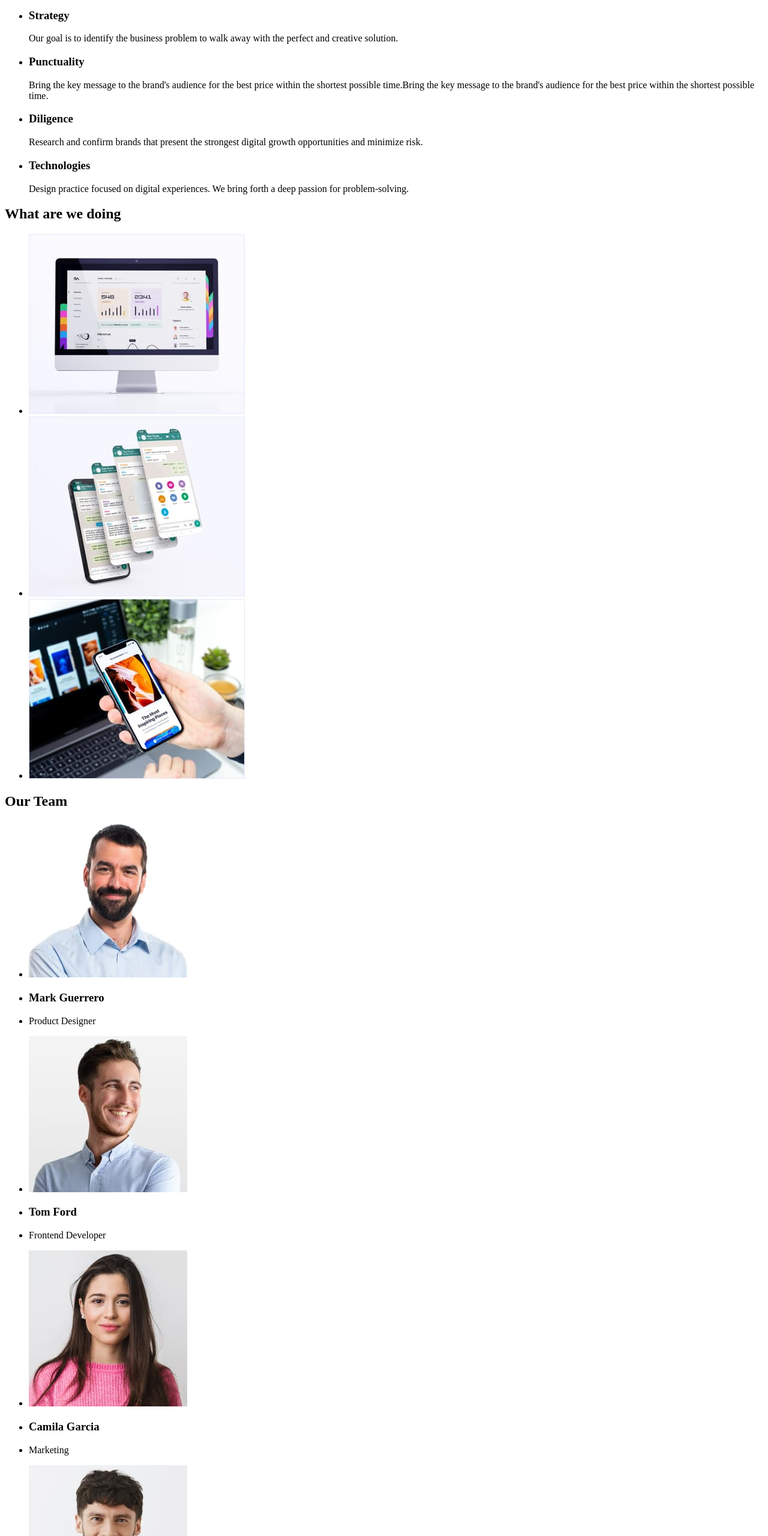
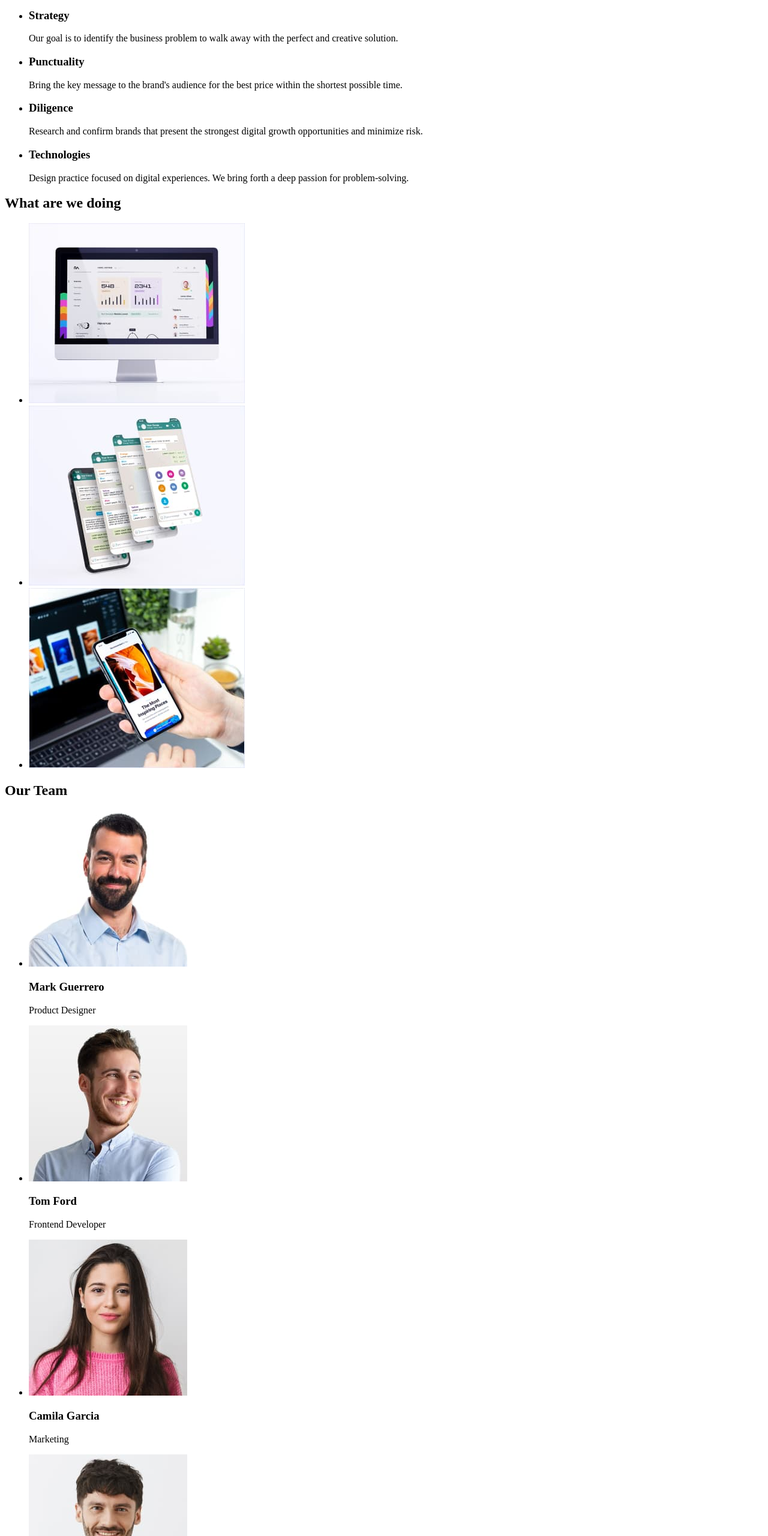
Before and after one commit to Sergii-Mykolayovych/goit-markup-hw-01, a plain HTML site: page index.html in a window 1280 px wide. Shown: the part 240-2800 px from the top of the page at 60% size. Drawn offline with Linux system fonts and the light colour scheme.

Commit message:
making changes 3

```diff
--- a/index.html
+++ b/index.html
@@ -8,8 +8,8 @@
   </head>
   <body>
     <header>
-      <a href="./index.html">WebStudio</a>
       <nav>
+        <a href="./index.html">WebStudio</a>
         <ul>
           <li><a href="">Studio</a></li>
           <li><a href="">Portfolio</a></li>
@@ -44,9 +44,7 @@
             <h3>Punctuality</h3>
             <p>
               Bring the key message to the brand's audience for the best price
-              within the shortest possible time.Bring the key message to the
-              brand's audience for the best price within the shortest possible
-              time.
+              within the shortest possible time.
             </p>
           </li>
 
@@ -94,11 +92,7 @@
               alt="Product Designer Mark Guerrero"
               width="264"
             />
-          </li>
-          <li>
             <h3>Mark Guerrero</h3>
-          </li>
-          <li>
             <p>Product Designer</p>
           </li>
 
@@ -108,11 +102,7 @@
               alt="Frontend Developer Tom Ford"
               width="264"
             />
-          </li>
-          <li>
             <h3>Tom Ford</h3>
-          </li>
-          <li>
             <p>Frontend Developer</p>
           </li>
 
@@ -122,11 +112,7 @@
               alt="Marketing Camila Garcia"
               width="264"
             />
-          </li>
-          <li>
             <h3>Camila Garcia</h3>
-          </li>
-          <li>
             <p>Marketing</p>
           </li>
 
@@ -136,11 +122,7 @@
               alt="UI Designer Daniel Wilson"
               width="264"
             />
-          </li>
-          <li>
             <h3>Daniel Wilson</h3>
-          </li>
-          <li>
             <p>UI Designer</p>
           </li>
         </ul>
```
